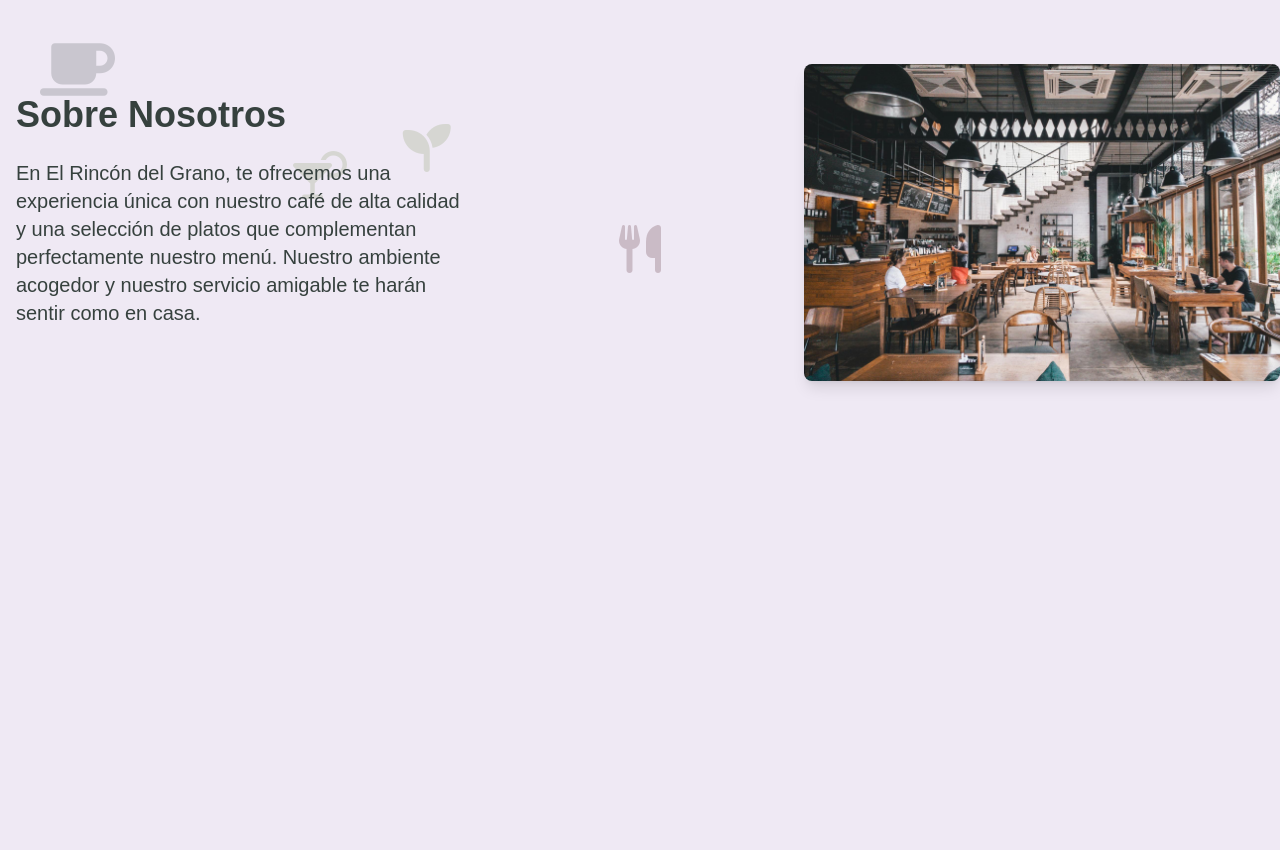
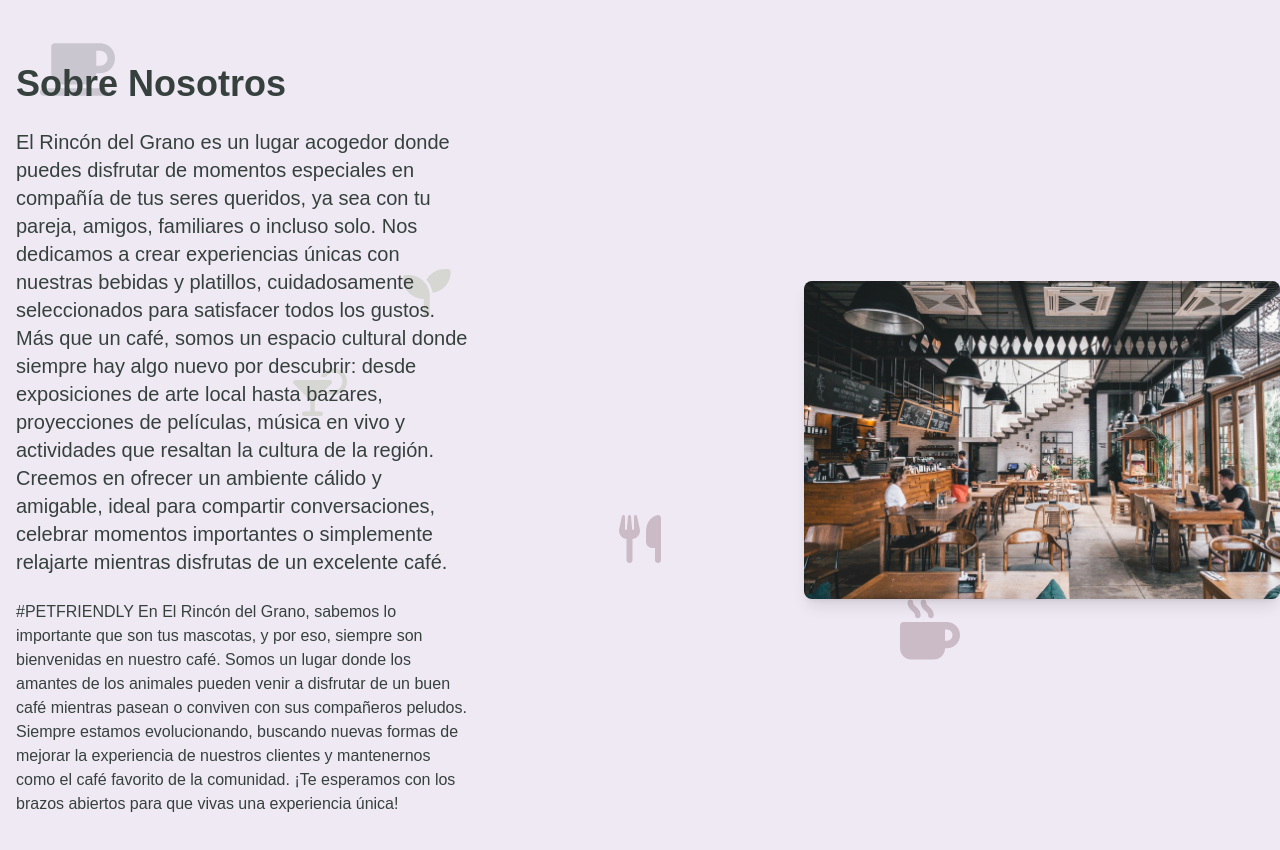
Before and after one commit to RamonAguileraa/rincondel_grano, a Next.js app: page /about in a window 1280 px wide. Shown: the top 850 px of the page. Before the commit the page ends 800 px from the top, so only its background shows below. Built offline with nearby package versions, Linux system fonts and the light colour scheme.

Commit message:
more text in abour section

```diff
--- a/src/app/about/page.tsx
+++ b/src/app/about/page.tsx
@@ -19,15 +19,23 @@ export default function About() {
         <div className="md:w-1/2 px-4">
           <h2 className="text-4xl font-bold mb-6 text-[#36413E] animate__animated animate__fadeIn animate__delay-1s">Sobre Nosotros</h2>
           <p className="text-xl mb-6 text-[#36413E] animate__animated animate__fadeIn animate__delay-2s">
-            En El Rincón del Grano, te ofrecemos una experiencia única con nuestro café de alta calidad y una selección de platos que complementan perfectamente nuestro menú. Nuestro ambiente acogedor y nuestro servicio amigable te harán sentir como en casa.
+          El Rincón del Grano es un lugar acogedor donde puedes disfrutar de momentos especiales en compañía de tus seres queridos, ya sea con tu pareja, amigos, familiares o incluso solo. Nos dedicamos a crear experiencias únicas con nuestras bebidas y platillos, cuidadosamente seleccionados para satisfacer todos los gustos. Más que un café, somos un espacio cultural donde siempre hay algo nuevo por descubrir: desde exposiciones de arte local hasta bazares, proyecciones de películas, música en vivo y actividades que resaltan la cultura de la región.
+
+Creemos en ofrecer un ambiente cálido y amigable, ideal para compartir conversaciones, celebrar momentos importantes o simplemente relajarte mientras disfrutas de un excelente café.
+
+
           </p>
+          <p>#PETFRIENDLY
+          En El Rincón del Grano, sabemos lo importante que son tus mascotas, y por eso, siempre son bienvenidas en nuestro café. Somos un lugar donde los amantes de los animales pueden venir a disfrutar de un buen café mientras pasean o conviven con sus compañeros peludos.
+Siempre estamos evolucionando, buscando nuevas formas de mejorar la experiencia de nuestros clientes y mantenernos como el café favorito de la comunidad. ¡Te esperamos con los brazos abiertos para que vivas una experiencia única!
+</p>
         </div>
         <div className="md:w-1/2 ml-80 animate__animated animate__fadeIn animate__delay-3s">
           <Image
             src="/restaurante.jpg"
             alt="Nuestro Café"
-            width={600}
-            height={400}
+            width={1000}
+            height={1000}
             objectFit="cover"
             className="rounded-lg shadow-lg transform hover:scale-105 transition-transform duration-300"
           />
```
